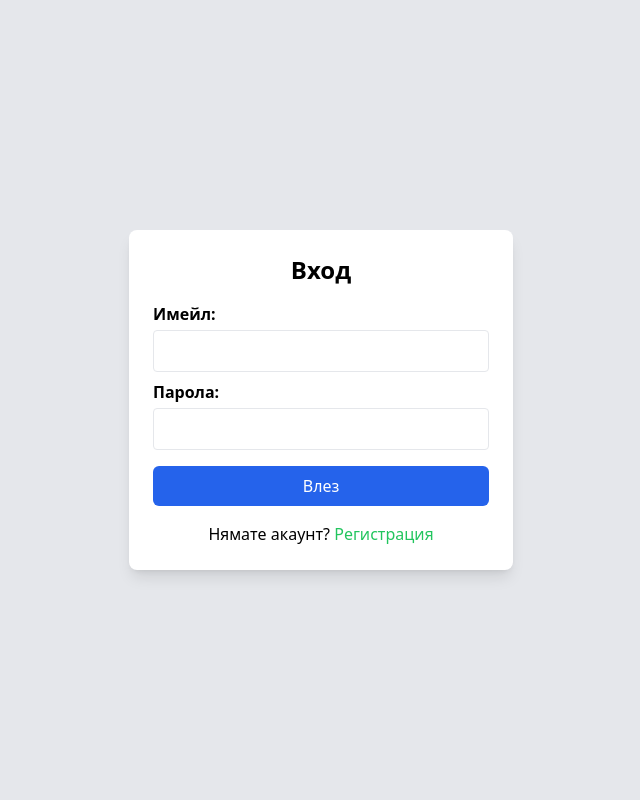
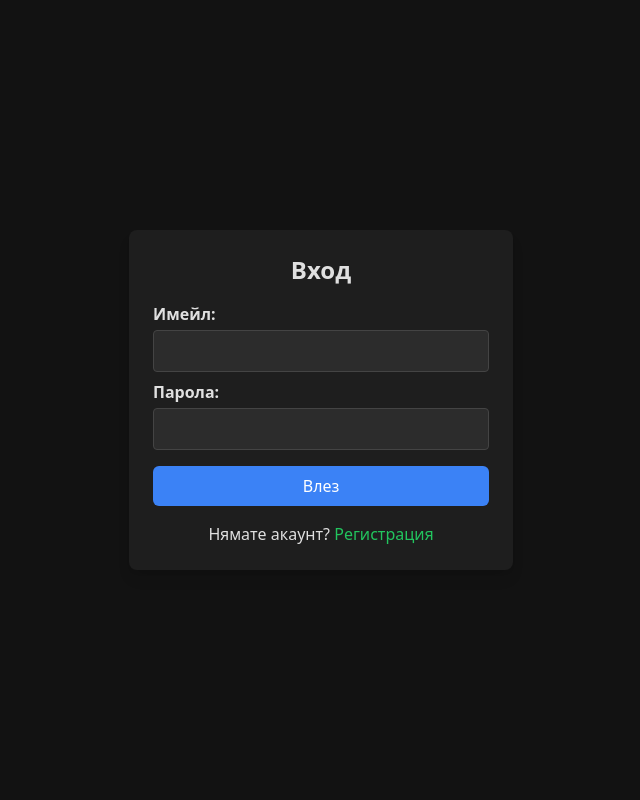
Before and after one commit to fotinov/Website-PC-Architecture, a Flask app: page /login in a window 1280 px wide. Shown: the whole page, without its empty margins (319-959 px from the left). Run offline with Flask 3, Linux system fonts and the light colour scheme; some libraries are stand-ins or nearby versions.

Commit message:
Fixed Singup & Login pages

```diff
--- a/app.py
+++ b/app.py
@@ -127,22 +127,23 @@ def signup():
         password = generate_password_hash(request.form["password"])
         gender = request.form["gender"]
 
-        # ✅ Check if email already exists
+        # ✅ Проверка дали имейлът вече съществува
         existing_user = User.query.filter_by(email=email).first()
         if existing_user:
-            flash("❌ Акаунт с този имейл вече съществува!", "danger")
+            flash("❌ Акаунт с този имейл вече съществува!", "danger")  # ЧЕРВЕНО
             return redirect(request.referrer)
 
-        # ✅ Assign correct avatar based on gender BEFORE saving
+        # ✅ Автоматично задаване на аватар
         avatar = f"/static/assets/default_avatar_{gender}.png"
 
-        # ✅ Create new user
+        # ✅ Създаване на нов потребител
         new_user = User(full_name=full_name, email=email, password=password, gender=gender, avatar=avatar)
         db.session.add(new_user)
         db.session.commit()
 
-        flash("✅ Регистрацията е успешна! Влезте в профила си.", "success")
-        return redirect("/login")
+        # ✅ Flash съобщение за успешна регистрация
+        flash("✅ Регистрацията е успешна! Влезте в профила си.", "success")  # ЗЕЛЕНО
+        return redirect(url_for("login"))
 
     return render_template("signup.html")
 
@@ -155,6 +156,7 @@ def login():
         if user and check_password_hash(user.password, request.form["password"]):
             login_user(user)
             return redirect("/")
+
         flash("❌ Невалиден имейл или парола!", "danger")
 
     return render_template("login.html")
--- a/templates/login.html
+++ b/templates/login.html
@@ -5,12 +5,77 @@
     <meta name="viewport" content="width=device-width, initial-scale=1">
     <link rel="icon" type="image/x-icon" href="{{ url_for('static', filename='assets/favicon.ico') }}">
     <title>Вход</title>
+
+    <!-- Tailwind CSS -->
     <script src="https://cdn.tailwindcss.com"></script>
+
+    <style>
+        /* 🌙 Dark Theme */
+        body {
+            background-color: #121212;
+            color: #e0e0e0;
+        }
+
+        /* Form Container */
+        .container {
+            background: #1e1e1e;
+            box-shadow: 0px 4px 10px rgba(255, 255, 255, 0.1);
+        }
+
+        /* Input Fields */
+        input {
+            background: #2c2c2c;
+            color: #e0e0e0;
+            border: 1px solid #444;
+        }
+
+        input:focus {
+            border-color: #3b82f6;
+            outline: none;
+        }
+
+        /* Login Button */
+        .btn-hover {
+            background: #3b82f6;
+            transition: background 0.3s ease-in-out;
+        }
+
+        .btn-hover:hover {
+            background: #2563eb;
+        }
+
+        /* Registration Link (Green) */
+        .register-link {
+            color: #22c55e;
+            transition: color 0.3s ease-in-out;
+        }
+
+        .register-link:hover {
+            color: #16a34a;
+        }
+    </style>
 </head>
-<body class="bg-gray-200 flex justify-center items-center min-h-screen">
+<body class="flex justify-center items-center min-h-screen">
 
-    <div class="bg-white p-6 rounded-lg shadow-lg w-96">
+    <div class="container p-6 rounded-lg shadow-lg w-96">
         <h2 class="text-2xl font-bold text-center">Вход</h2>
+
+        <!-- ✅ Flash Messages -->
+        {% with messages = get_flashed_messages(with_categories=true) %}
+            {% if messages %}
+                {% for category, message in messages %}
+                    <div class="p-3 rounded mb-4 text-center
+                        {% if category == 'success' %} bg-green-500 text-white
+                        {% elif category == 'danger' %} bg-red-500 text-white
+                        {% endif %}">
+                        {{ message }}
+                    </div>
+                {% endfor %}
+            {% endif %}
+        {% endwith %}
+
+
+
         <form method="POST" class="mt-4">
             <label class="block font-semibold">Имейл:</label>
             <input type="email" name="email" required class="w-full p-2 border rounded mt-1">
@@ -18,10 +83,10 @@
             <label class="block font-semibold mt-2">Парола:</label>
             <input type="password" name="password" required class="w-full p-2 border rounded mt-1">
 
-            <button type="submit" class="bg-blue-600 text-white px-4 py-2 rounded-md mt-4 w-full">Влез</button>
+            <button type="submit" class="btn-hover text-white px-4 py-2 rounded-md mt-4 w-full">Влез</button>
         </form>
 
-        <p class="text-center mt-4">Нямате акаунт? <a href="/signup" class="text-green-500">Регистрация</a></p>
+        <p class="text-center mt-4">Нямате акаунт? <a href="/signup" class="register-link">Регистрация</a></p>
     </div>
 
 </body>
```
Also changed, not shown: templates/signup.html (+66 -4 lines).
